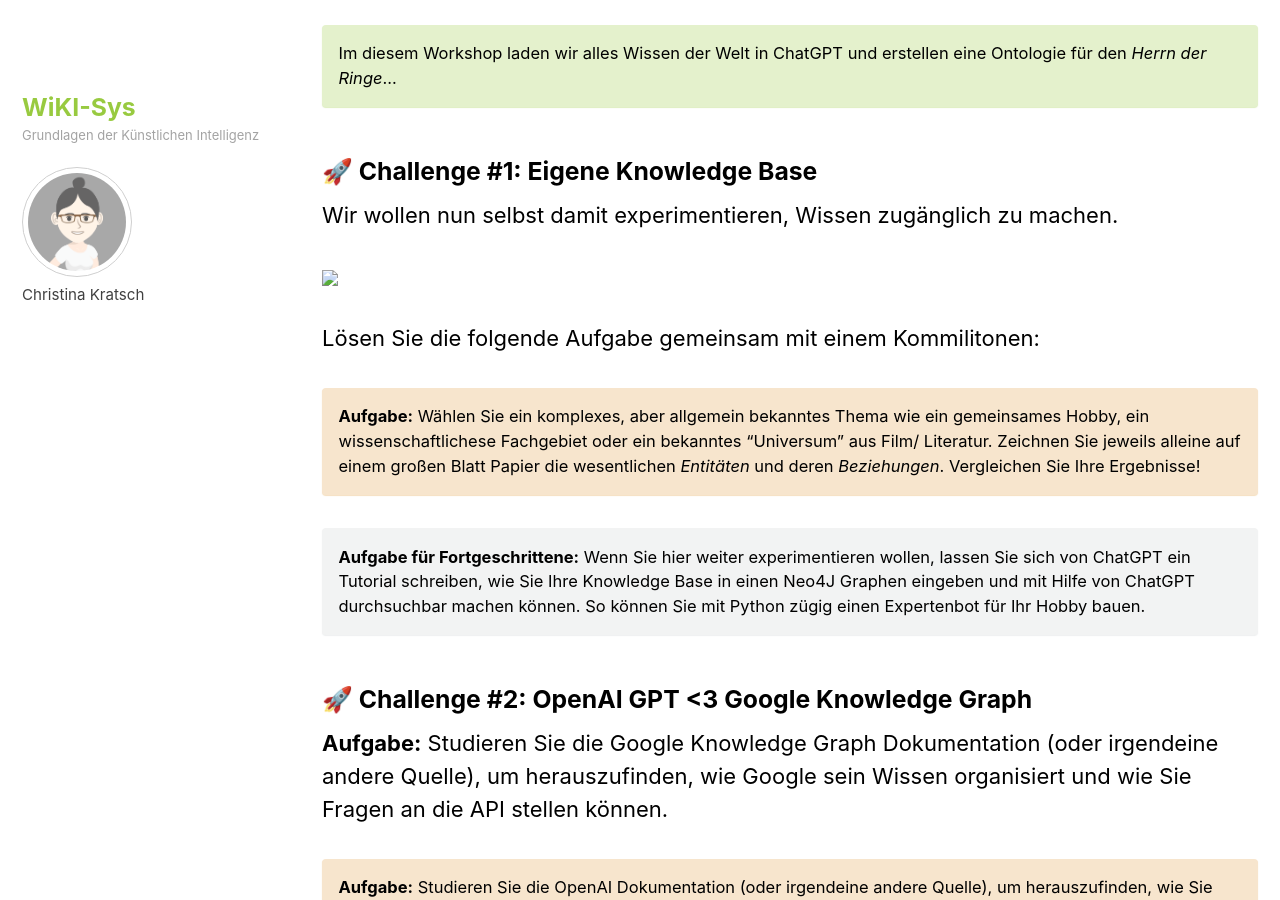
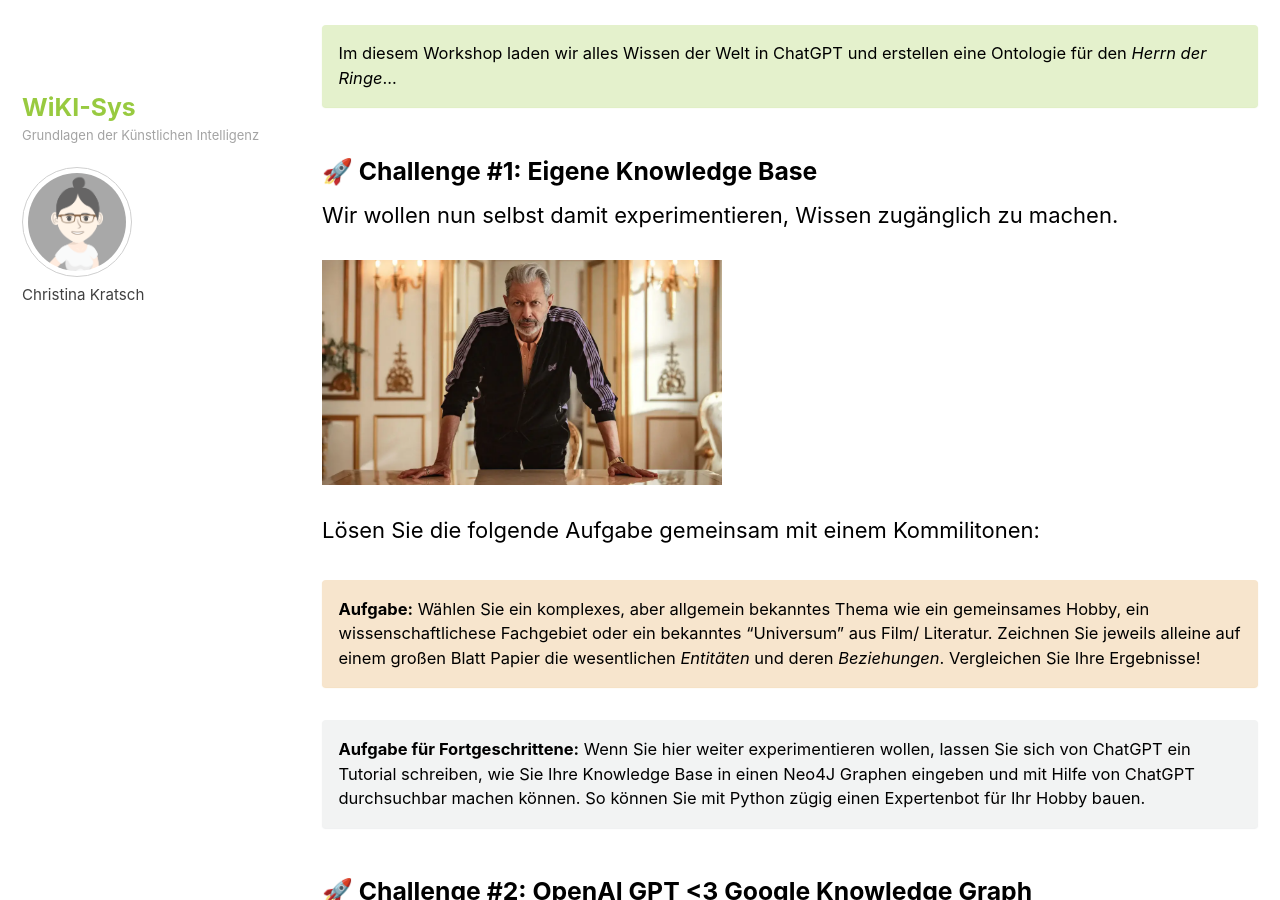
Before and after one commit to chkra/KISys, a Jekyll site: the page built from workshops/02/02.md, in a window 1280 px wide and 900 px high, scrolled down 376 px. Built offline with Jekyll 4.4.1, drawn with Linux system fonts in a browser that asks for light colours; cached includes are drawn as plain includes.

Commit message:
fixed image link

```diff
--- a/workshops/02/02.md
+++ b/workshops/02/02.md
@@ -21,7 +21,7 @@ Im diesem Workshop laden wir alles Wissen der Welt in ChatGPT und erstellen eine
 
 Wir wollen nun selbst damit experimentieren, Wissen zugänglich zu machen.
 
-<img src="/workshops/02/mages/KAOS.png" width = 400>
+<img src="/workshops/02/images/KAOS.png" width = 400>
 
 Lösen Sie die folgende Aufgabe gemeinsam mit einem Kommilitonen:
 
```
